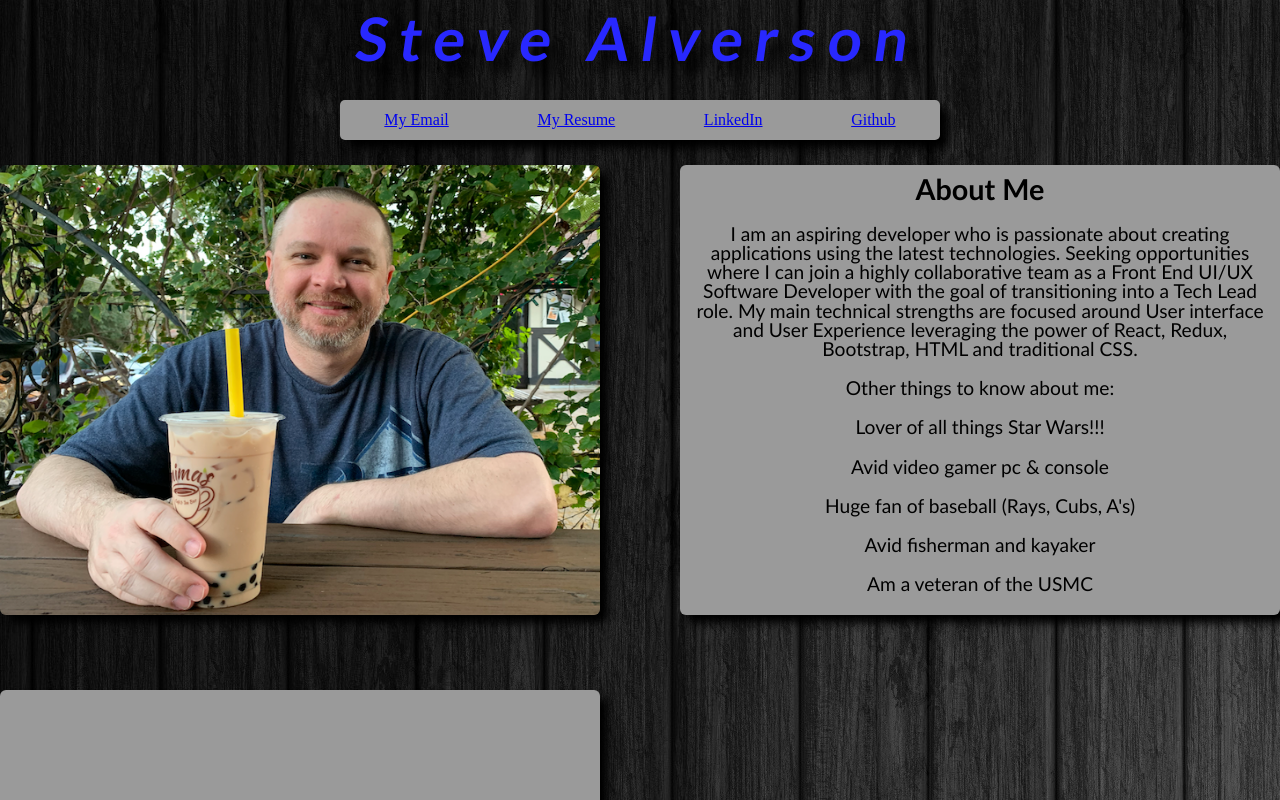
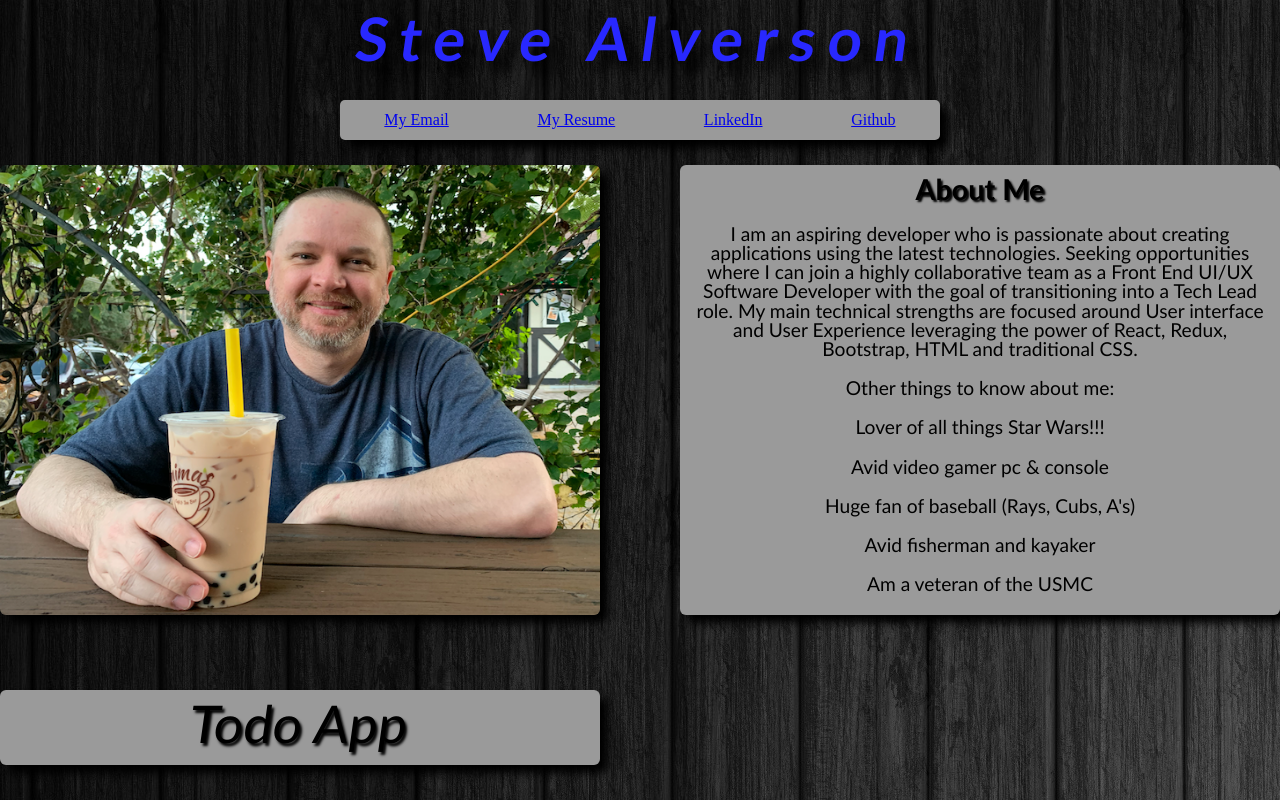
Before and after one commit to VaderSteve76/React-Portfolio, a React (Create React App) app in the folder portfolio/: page / in a window 1280 px wide. Shown: the top 800 px of the page. Built offline with nearby package versions, Linux system fonts and the light colour scheme; what react-animations would draw is missing.

Commit message:
TodoApp title

```diff
--- a/portfolio/src/Components/ImageCard.js
+++ b/portfolio/src/Components/ImageCard.js
@@ -38,6 +38,7 @@ const TITLE = styled.div`
   font-weight: bold;
   font-size: 1.8em;
   text-align: center;
+  text-shadow: 2px 2px 2px black;
   padding: 10px;
 `;
 
--- a/portfolio/src/Components/TodoApp.js
+++ b/portfolio/src/Components/TodoApp.js
@@ -6,7 +6,7 @@ const slideIn = keyframes`${slideInRight}`;
 
 const MAIN = styled.div`
   animation: 2.7s ${slideIn};
-  height: 450px;
+  height: 75px;
   width: 600px;
   box-shadow: 8px 8px 8px black;
   border-radius: 6px;
@@ -14,11 +14,20 @@ const MAIN = styled.div`
   margin-top: 75px;
 `;
 
+const TITLE = styled.div`
+  font-family: Trebuchet MS;
+  font-size: 2.5em;
+  text-align: center;
+  text-shadow: 2px 2px 2px black;
+  transform: scale(1.3) skew(-8deg, 0deg);
+  padding-top: 12px;
+`;
+
 export default class TodoApp extends Component {
   render() {
     return (
       <MAIN>
-
+        <TITLE>Todo App</TITLE>
       </MAIN>
     )
   }
```
